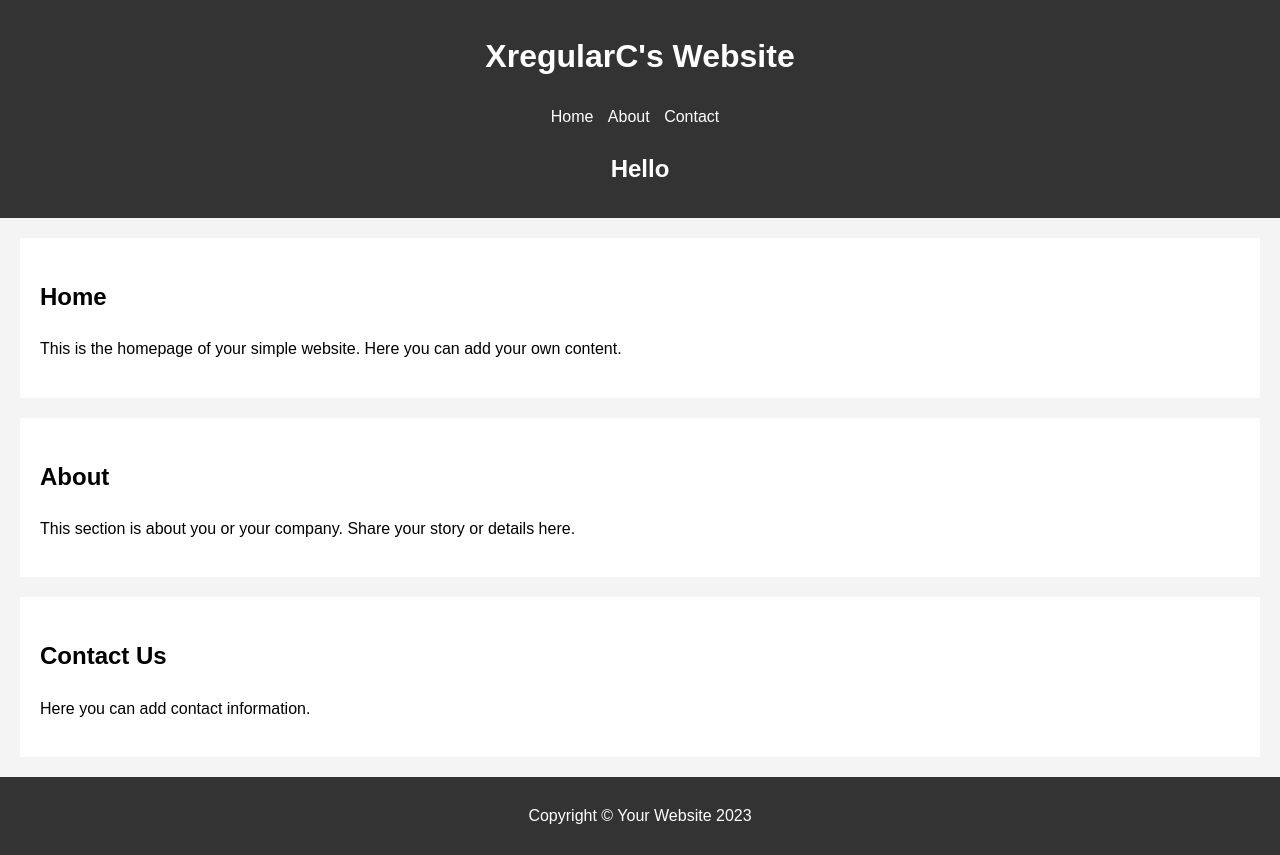
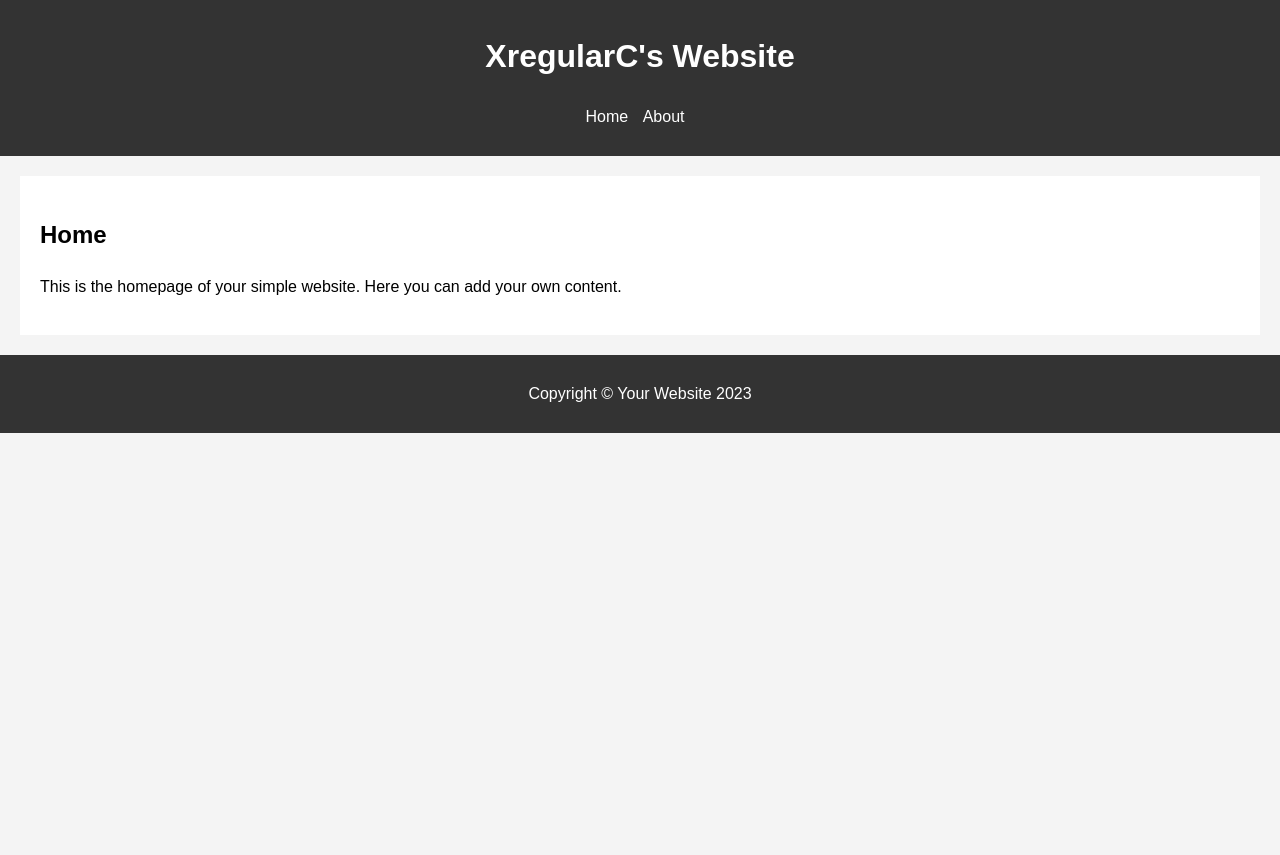
Before and after one commit to XregularC/XregularC.github.io, a plain HTML site: page index.html in a window 1280 px wide. After the commit the page ends 800 px from the top, so only its background shows below. Drawn offline with Linux system fonts and the light colour scheme.

Commit message:
Update index.html

```diff
--- a/index.html
+++ b/index.html
@@ -11,14 +11,10 @@
         <h1>XregularC's Website</h1>
         <nav>
             <ul>
-                <li><a href="#home">Home</a></li>
-                <li><a href="#about">About</a></li>
-                <li><a href="#contact">Contact</a></il>
+                <li><a href="/">Home</a></li>
+                <li><a href="about">About</a></li>
             </ul>
         </nav>
-        <h2>
-            Hello
-        </h2>
     </header>
 
     <section id="home">
@@ -26,16 +22,6 @@
         <p>This is the homepage of your simple website. Here you can add your own content.</p>
     </section>
 
-    <section id="about">
-        <h2>About</h2>
-        <p>This section is about you or your company. Share your story or details here.</p>
-    </section>
-
-    <section id="contact">
-        <h2>Contact Us</h2>
-        <p>Here you can add contact information.</p>
-    </section>
-
     <footer>
         <p>Copyright © Your Website 2023</p>
     </footer>
```
